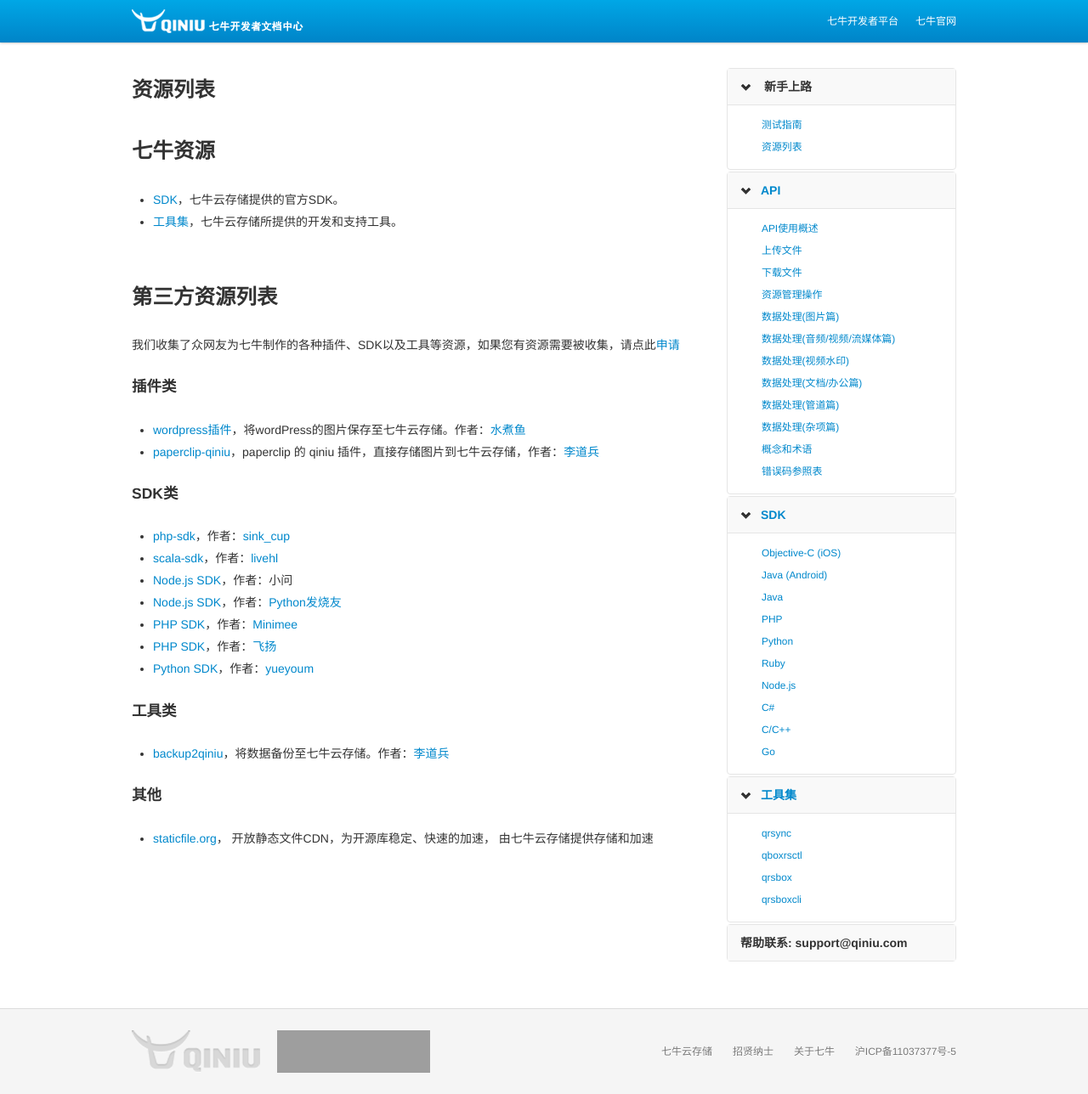
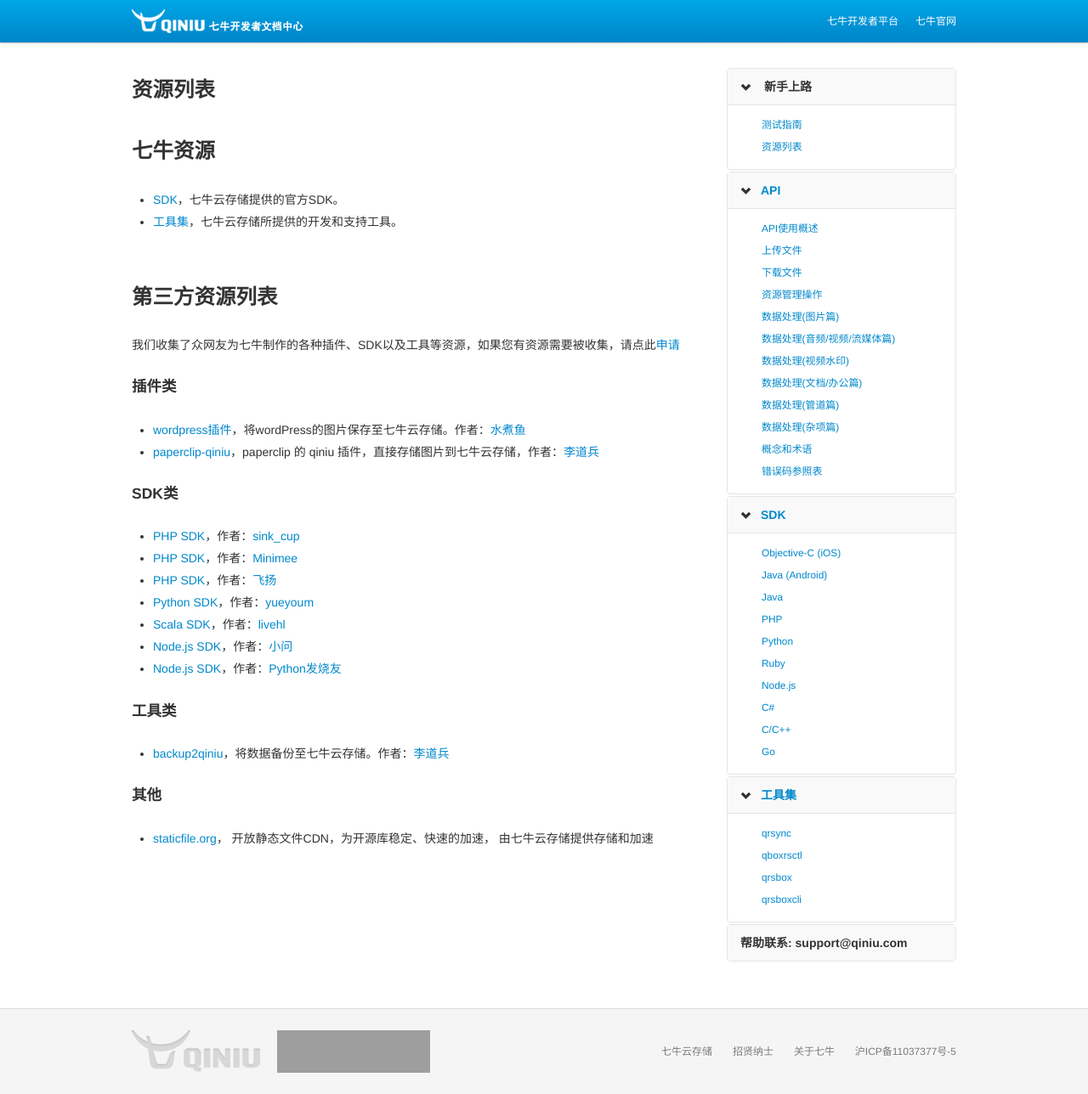
Before and after one commit to qiniu/docs.qiniu.com, a Jekyll site: the page built from resources/index.markdown, in a window 1280 px wide and 1288 px high. Shown: the whole window at 85% size. Built offline with Jekyll 4.4.1, drawn with Linux system fonts in a browser that asks for light colours; nearby versions of some CDN libraries; library files that are not in the unit come from our copies; part of the change alters nothing that is shown; grey boxes are pictures that could not be loaded.

```diff
--- a/resources/index.markdown
+++ b/resources/index.markdown
@@ -19,13 +19,13 @@ title: 资源列表
 
 ## SDK类
 
-- [php-sdk](http://github.com/sinkcup/php-sdk/tree/pear)，作者：[sink_cup](http://www.cnblogs.com/sink_cup/)
-- [scala-sdk](http://git.oschina.net/livehl/qiniu-scala-sdk.git)，作者：[livehl](http://git.oschina.net/livehl)
-- [Node.js SDK](http://github.com/qiniu/node-qiniu)，作者：小问
-- [Node.js SDK](http://github.com/fengmk2/qn)，作者：[Python发烧友](http://github.com/fengmk2)
+- [PHP SDK](http://github.com/sinkcup/php-sdk/tree/pear)，作者：[sink_cup](http://www.cnblogs.com/sink_cup/)
 - [PHP SDK](http://github.com/zither/simple-qiniu-sdk)，作者：[Minimee](http://github.com/zither)
 - [PHP SDK](http://github.com/hfcorriez/php-qiniu)，作者：[飞扬](http://github.com/hfcorriez)
 - [Python SDK](http://github.com/yueyoum/seven-cow)，作者：[yueyoum](http://github.com/yueyoum)
+- [Scala SDK](http://git.oschina.net/livehl/qiniu-scala-sdk.git)，作者：[livehl](http://git.oschina.net/livehl)
+- [Node.js SDK](http://github.com/iwillwen/node-qiniu)，作者：[小问](http://github.com/iwillwen)
+- [Node.js SDK](http://github.com/fengmk2/qn)，作者：[Python发烧友](http://github.com/fengmk2)
 
 ## 工具类
 
```
